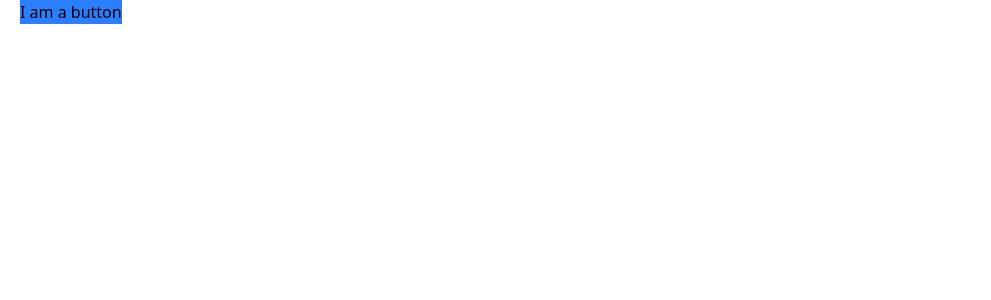
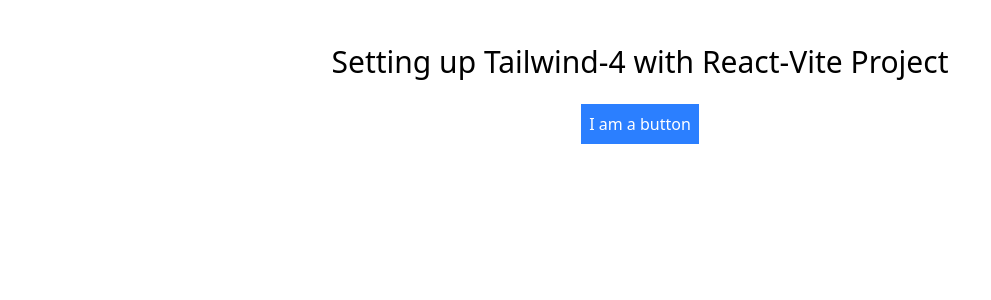
Before and after one commit to emmeiwhite/data-counter-challenge, a React (Vite) app: page / in a window 1280 px wide. Shown: the top 300 px of the page, without its empty margins (0-991 px from the left). Built offline with nearby package versions, Linux system fonts and the light colour scheme.

Commit message:
react-1.1 tailwind testing --- working fine

```diff
--- a/src/App.jsx
+++ b/src/App.jsx
@@ -1,8 +1,9 @@
 function App() {
   // UI is dependant on data of the application called the state
   return (
-    <section className="container px-5">
-      <button className="bg-blue-500">I am a button</button>
+    <section className="container px-5 pt-5 text-center">
+      <h1 className="text-3xl my-6">Setting up Tailwind-4 with React-Vite Project</h1>
+      <button className="bg-blue-500 p-2 text-white">I am a button</button>
     </section>
   )
 }
```
